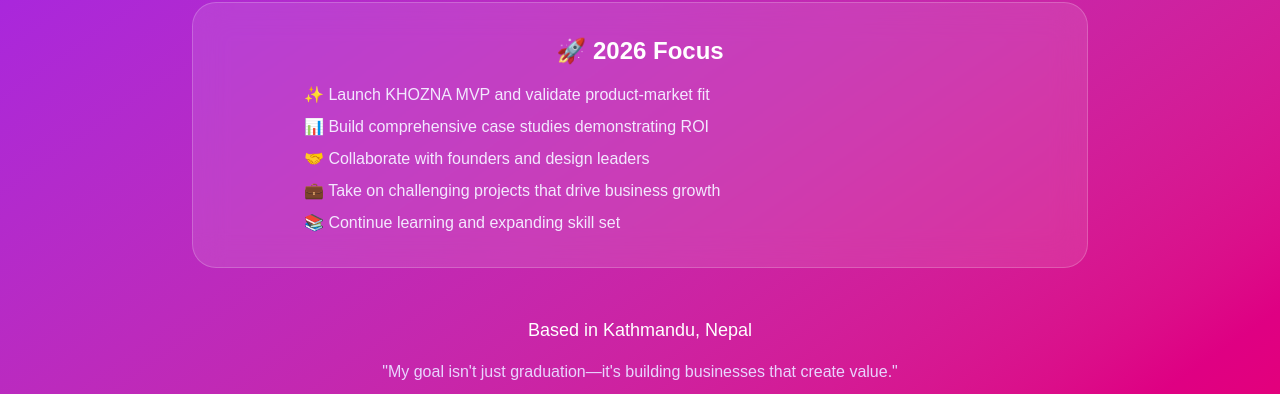
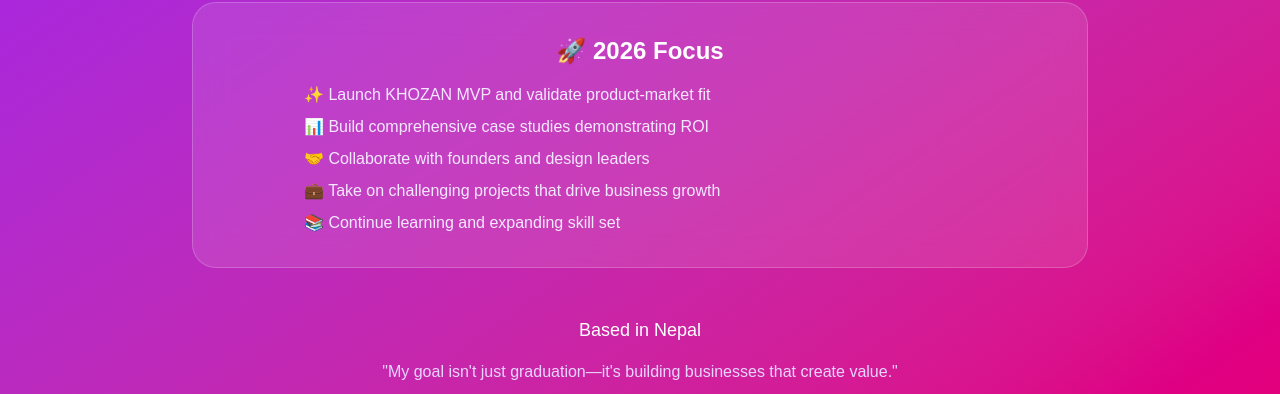
Before and after one commit to Prakas-sys/prakash-portfolio, a Next.js app: page / in a window 1280 px wide. Shown: the part 4362-4756 px from the top of the page. Built offline with nearby package versions, Linux system fonts and the light colour scheme.

Commit message:
chore: remove Kathmandu from location and fix branding in Contact

```diff
--- a/components/Contact.tsx
+++ b/components/Contact.tsx
@@ -32,7 +32,7 @@
         <div className="bg-white/10 backdrop-blur-lg p-8 rounded-3xl border border-white/20">
           <h3 className="text-2xl font-bold text-white mb-4">🚀 2026 Focus</h3>
           <ul className="text-left text-purple-100 space-y-2 max-w-2xl mx-auto">
-  <li>✨ Launch KHOZNA MVP and validate product-market fit</li>
+            <li>✨ Launch KHOZAN MVP and validate product-market fit</li>
             <li>📊 Build comprehensive case studies demonstrating ROI</li>
             <li>🤝 Collaborate with founders and design leaders</li>
             <li>💼 Take on challenging projects that drive business growth</li>
@@ -41,7 +41,7 @@
         </div>
 
         <div className="mt-12">
-          <p className="text-white text-lg mb-4">Based in Kathmandu, Nepal</p>
+          <p className="text-white text-lg mb-4">Based in Nepal</p>
           <p className="text-purple-200">
             "My goal isn't just graduation—it's building businesses that create value."
           </p>
```
Lines whose indentation alone changed are shown as unchanged.
